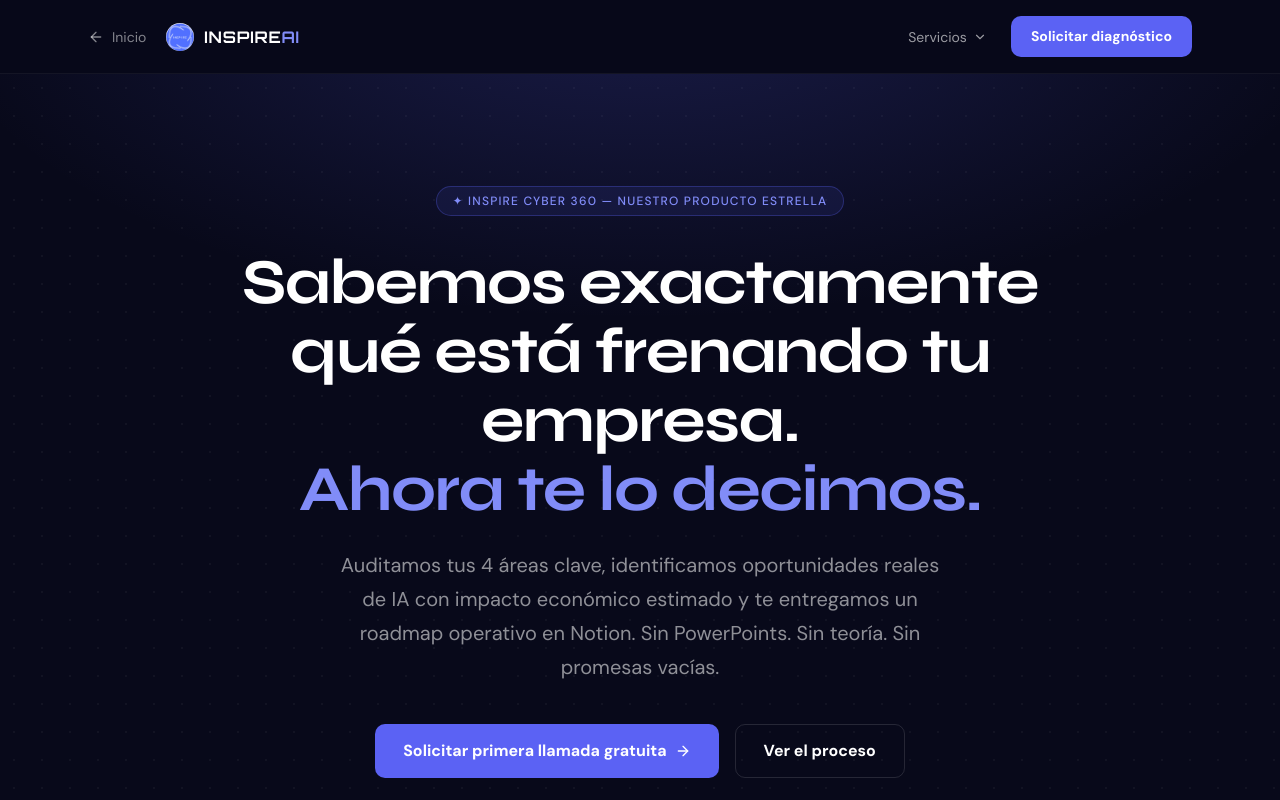
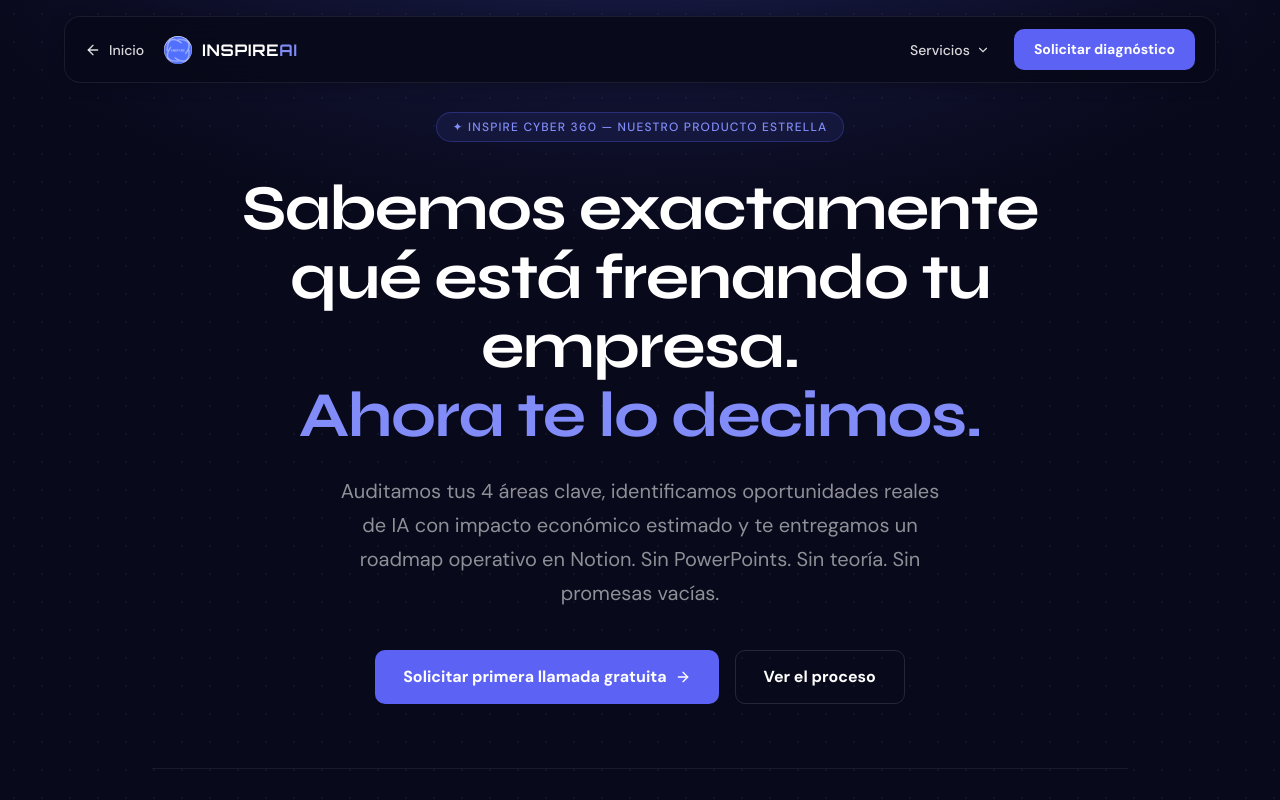
Before and after one commit to inspireai360/InspireAI, a Next.js app: page /consultoria-ia-empresas in a window 1280 px wide. Shown: the top 800 px of the page. Built offline with nearby package versions, Linux system fonts and the light colour scheme.

Commit message:
feat: LandingNav estilo píldora flotante — igual que nav principal

```diff
--- a/components/LandingNav.tsx
+++ b/components/LandingNav.tsx
@@ -30,12 +30,22 @@ export default function LandingNav({ ctaLabel = "Solicitar información", ctaHre
   };
 
   return (
-    <nav className="border-b border-white/5 bg-[#08091A]/90 backdrop-blur-md sticky top-0 z-50">
-      <div className="mx-auto px-6 max-w-6xl flex items-center justify-between gap-6 py-4">
+    <nav className="fixed top-0 left-0 right-0 z-50 px-4 pt-4 transition-all duration-300">
+      {/* Píldora principal */}
+      <div className="mx-auto max-w-6xl rounded-2xl px-5 py-3 flex items-center justify-between transition-all duration-300"
+        style={{
+          background: "rgba(8,9,26,0.92)",
+          backdropFilter: "blur(20px)",
+          border: "1px solid rgba(255,255,255,0.08)",
+          boxShadow: "0 2px 16px rgba(0,0,0,0.25)",
+        }}>
 
         {/* Izquierda: volver + logo */}
         <div className="flex items-center gap-5">
-          <Link href="/" className="inline-flex items-center gap-2 text-white/50 hover:text-white transition-colors text-sm flex-shrink-0">
+          <Link href="/" className="inline-flex items-center gap-2 font-medium text-sm flex-shrink-0 transition-colors"
+            style={{ color: "rgba(255,255,255,0.85)" }}
+            onMouseEnter={e => (e.currentTarget.style.color = "#fff")}
+            onMouseLeave={e => (e.currentTarget.style.color = "rgba(255,255,255,0.85)")}>
             <ArrowLeft className="w-4 h-4" /> Inicio
           </Link>
           <Link href="/" className="flex items-center gap-2.5 flex-shrink-0">
@@ -53,8 +63,8 @@ export default function LandingNav({ ctaLabel = "Solicitar información", ctaHre
             <button
               onClick={() => setOpen(o => !o)}
               onBlur={() => setTimeout(() => setOpen(false), 150)}
-              className="flex items-center gap-1.5 text-sm transition-all px-3 py-2 rounded-lg"
-              style={{ color: open ? "#fff" : "rgba(255,255,255,0.6)", background: open ? "rgba(255,255,255,0.06)" : "transparent" }}>
+              className="flex items-center gap-1.5 text-sm font-medium transition-all px-3 py-2 rounded-lg"
+              style={{ color: open ? "#fff" : "rgba(255,255,255,0.85)", background: open ? "rgba(255,255,255,0.06)" : "transparent" }}>
               Servicios
               <svg width="14" height="14" viewBox="0 0 24 24" fill="none" stroke="currentColor" strokeWidth="2" strokeLinecap="round"
                 style={{ transform: open ? "rotate(180deg)" : "none", transition: "transform .2s" }}>
@@ -76,23 +86,24 @@ export default function LandingNav({ ctaLabel = "Solicitar información", ctaHre
               </div>
             )}
           </div>
-
           <CtaElement />
         </div>
 
         {/* Hamburguesa mobile */}
-        <button
-          className="md:hidden text-white p-1"
-          onClick={() => setMobileOpen(o => !o)}
-          aria-label="Menú">
+        <button className="md:hidden text-white p-1" onClick={() => setMobileOpen(o => !o)} aria-label="Menú">
           {mobileOpen ? <X className="w-5 h-5" /> : <Menu className="w-5 h-5" />}
         </button>
       </div>
 
-      {/* Menú mobile desplegado */}
+      {/* Menú mobile — segunda píldora */}
       {mobileOpen && (
-        <div className="md:hidden border-t px-6 pb-6 pt-4 flex flex-col gap-1"
-          style={{ background: "#0F1228", borderColor: "rgba(255,255,255,0.06)" }}>
+        <div className="md:hidden mx-auto max-w-6xl mt-2 rounded-2xl px-5 pb-5 pt-4 flex flex-col gap-1"
+          style={{
+            background: "rgba(8,9,26,0.97)",
+            backdropFilter: "blur(20px)",
+            border: "1px solid rgba(255,255,255,0.08)",
+            boxShadow: "0 8px 32px rgba(0,0,0,0.4)",
+          }}>
           <p className="text-[11px] font-medium tracking-widest uppercase mb-2" style={{ color: "rgba(255,255,255,0.3)" }}>Servicios</p>
           {SERVICES.map((s) => (
             <Link key={s.href} href={s.href}
```
